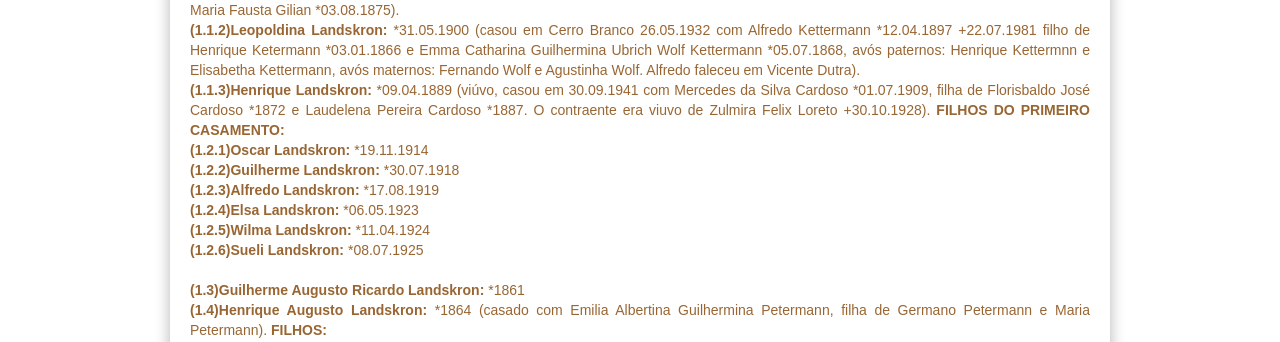
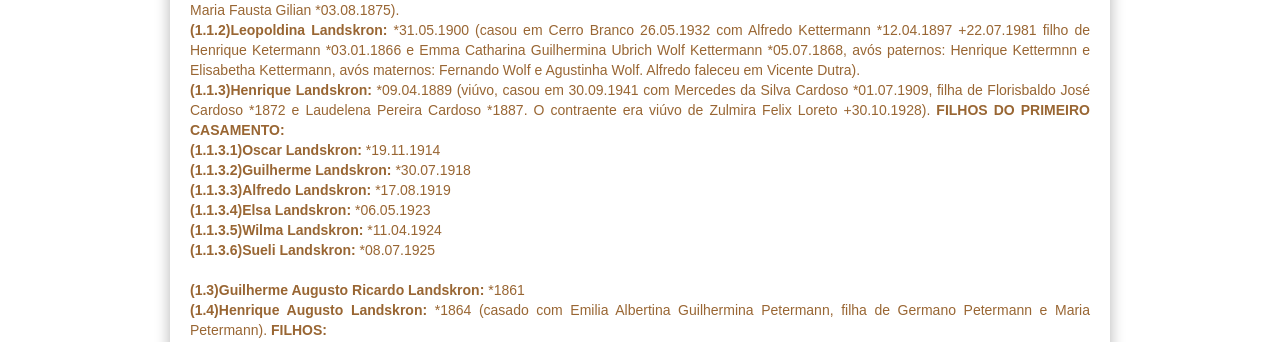
Before and after one commit to claudiovargas1955/claudiovargas1955.github.io, a Jekyll site: the page built from _pages/arvore-genealogica-de-guilherme landskron.html, in a window 1280 px wide. Shown: the part 682-1024 px from the top of the page. Built offline with Jekyll 4.4.1, drawn with Linux system fonts in a browser that asks for light colours; some web fonts are replaced.

Commit message:
Update arvore-genealogica-de-guilherme landskron.html

```diff
--- a/_pages/arvore-genealogica-de-guilherme landskron.html
+++ b/_pages/arvore-genealogica-de-guilherme landskron.html
@@ -71,14 +71,14 @@ Henrique Ketermann *03.01.1866 e Emma Catharina Guilhermina Ubrich Wolf Ketterma
 Elisabetha Kettermann, avós maternos: Fernando Wolf e Agustinha Wolf. Alfredo faleceu em Vicente Dutra).<br>
 
 <b>(1.1.3)Henrique Landskron:</b> *09.04.1889 (viúvo, casou em 30.09.1941 com Mercedes da Silva Cardoso *01.07.1909, filha de Florisbaldo
-José Cardoso *1872 e Laudelena Pereira Cardoso *1887. O contraente era viuvo de Zulmira Felix Loreto +30.10.1928). <b>FILHOS DO PRIMEIRO
+José Cardoso *1872 e Laudelena Pereira Cardoso *1887. O contraente era viúvo de Zulmira Felix Loreto +30.10.1928). <b>FILHOS DO PRIMEIRO
 CASAMENTO:</b><br>
-       <b>(1.2.1)Oscar Landskron: </b>*19.11.1914 <br>
-       <b>(1.2.2)Guilherme Landskron: </b>*30.07.1918 <br>
-       <b>(1.2.3)Alfredo Landskron: </b>*17.08.1919 <br>
-       <b>(1.2.4)Elsa Landskron: </b>*06.05.1923 <br>
-       <b>(1.2.5)Wilma Landskron: </b>*11.04.1924 <br>
-       <b>(1.2.6)Sueli Landskron: </b>*08.07.1925<br><br>
+       <b>(1.1.3.1)Oscar Landskron: </b>*19.11.1914 <br>
+       <b>(1.1.3.2)Guilherme Landskron: </b>*30.07.1918 <br>
+       <b>(1.1.3.3)Alfredo Landskron: </b>*17.08.1919 <br>
+       <b>(1.1.3.4)Elsa Landskron: </b>*06.05.1923 <br>
+       <b>(1.1.3.5)Wilma Landskron: </b>*11.04.1924 <br>
+       <b>(1.1.3.6)Sueli Landskron: </b>*08.07.1925<br><br>
 
 <b>(1.3)Guilherme Augusto Ricardo Landskron: </b>*1861 <br>
 <b>(1.4)Henrique Augusto Landskron: </b>*1864 (casado com Emilia Albertina Guilhermina Petermann, filha de Germano Petermann e Maria
```
